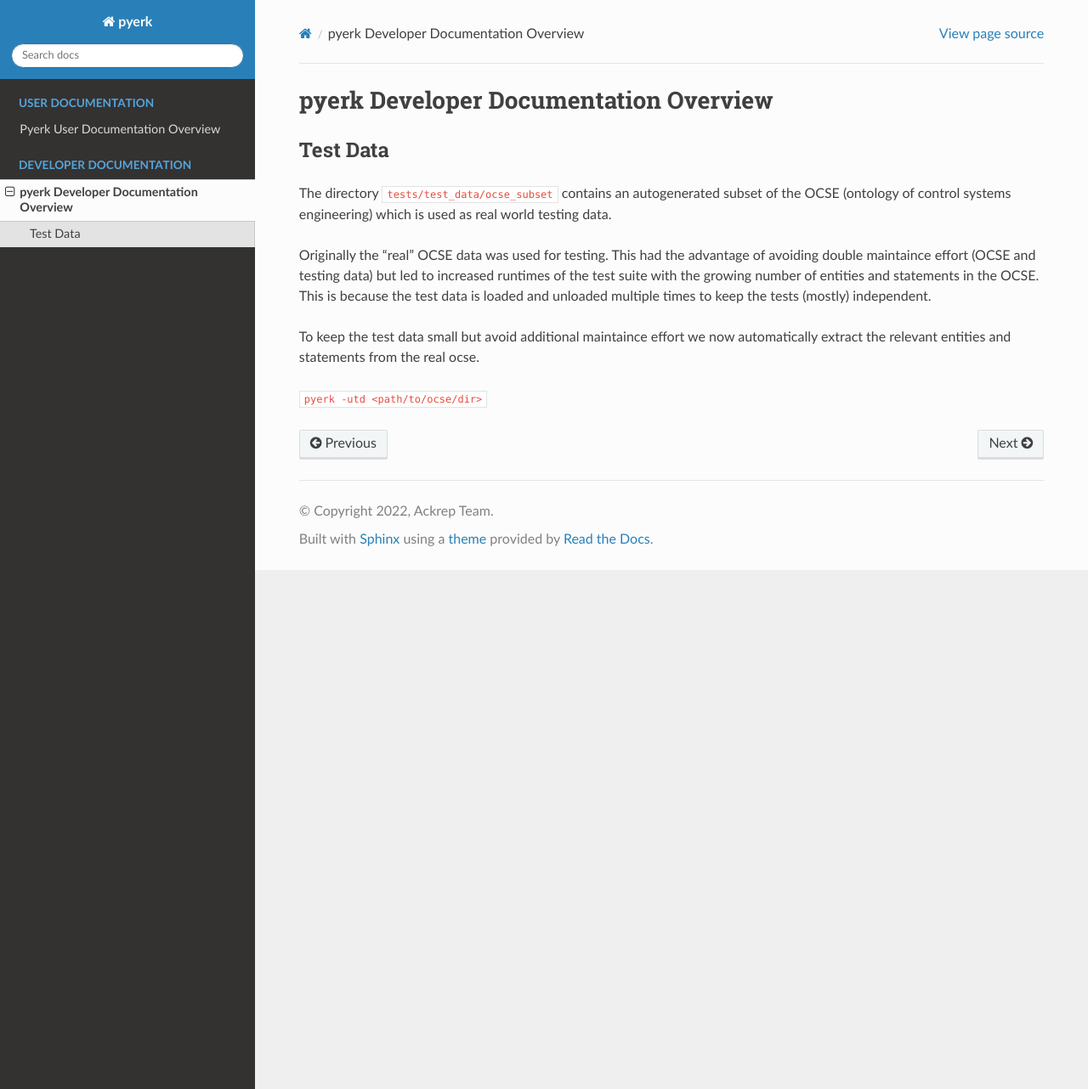
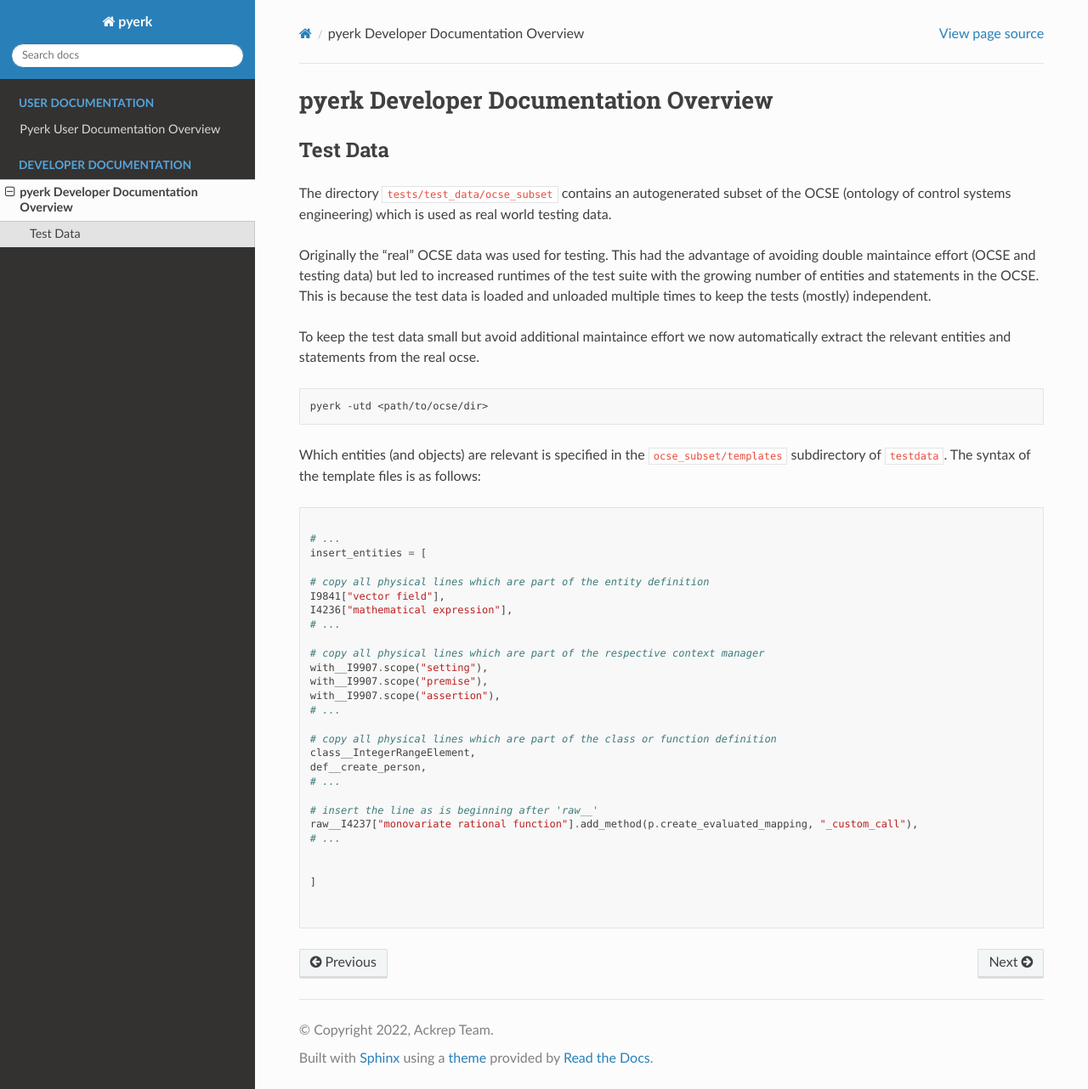
Before and after one commit to ackrep-org/pyirk-core, a Sphinx documentation site: the page built from docs/source/devdoc/overview.md, in a window 1280 px wide and 1282 px high. Shown: the whole window at 85% size. Built offline with Sphinx 7.4.7 and the Read the Docs theme 2.0.0, drawn with Linux system fonts in a browser that asks for light colours; the version number could not be read and is left out.

Commit message:
devdoc/overview.md: explain syntax of testdata/*/*__template.py files
# Last 3 commits:

# 9c04034 test_core.py: + test_d16__IntegerRangeElement() (fails due to ocse bug)
# 33c646b testdata/*/control_theory1.py: track changes in ocse (remove obsolete lines from template)
# 55363b2 userdoc/overview.md: add content (scopes etc)

````diff
--- a/docs/source/devdoc/overview.md
+++ b/docs/source/devdoc/overview.md
@@ -12,4 +12,39 @@ Originally the "real" OCSE data was used for testing. This had the advantage of
 
 To keep the test data small but avoid additional maintaince effort we now automatically extract the relevant entities and statements from the real ocse.
 
-`pyerk -utd <path/to/ocse/dir>`
+```bash
+pyerk -utd <path/to/ocse/dir>
+```
+
+Which entities (and objects) are relevant is specified in the `ocse_subset/templates` subdirectory of `testdata`. The syntax of the template files is as follows:
+
+```python
+
+# ...
+insert_entities = [
+
+# copy all physical lines which are part of the entity definition
+I9841["vector field"],
+I4236["mathematical expression"],
+# ...
+
+# copy all physical lines which are part of the respective context manager
+with__I9907.scope("setting"),
+with__I9907.scope("premise"),
+with__I9907.scope("assertion"),
+# ...
+
+# copy all physical lines which are part of the class or function definition
+class__IntegerRangeElement,
+def__create_person,
+# ...
+
+# insert the line as is beginning after 'raw__'
+raw__I4237["monovariate rational function"].add_method(p.create_evaluated_mapping, "_custom_call"),
+# ...
+
+
+]
+
+
+```
````
Also changed, not shown: other parts of docs/source/devdoc/overview.md (+1 -1 lines), docs/source/userdoc/overview.md (+10 -0 lines).
